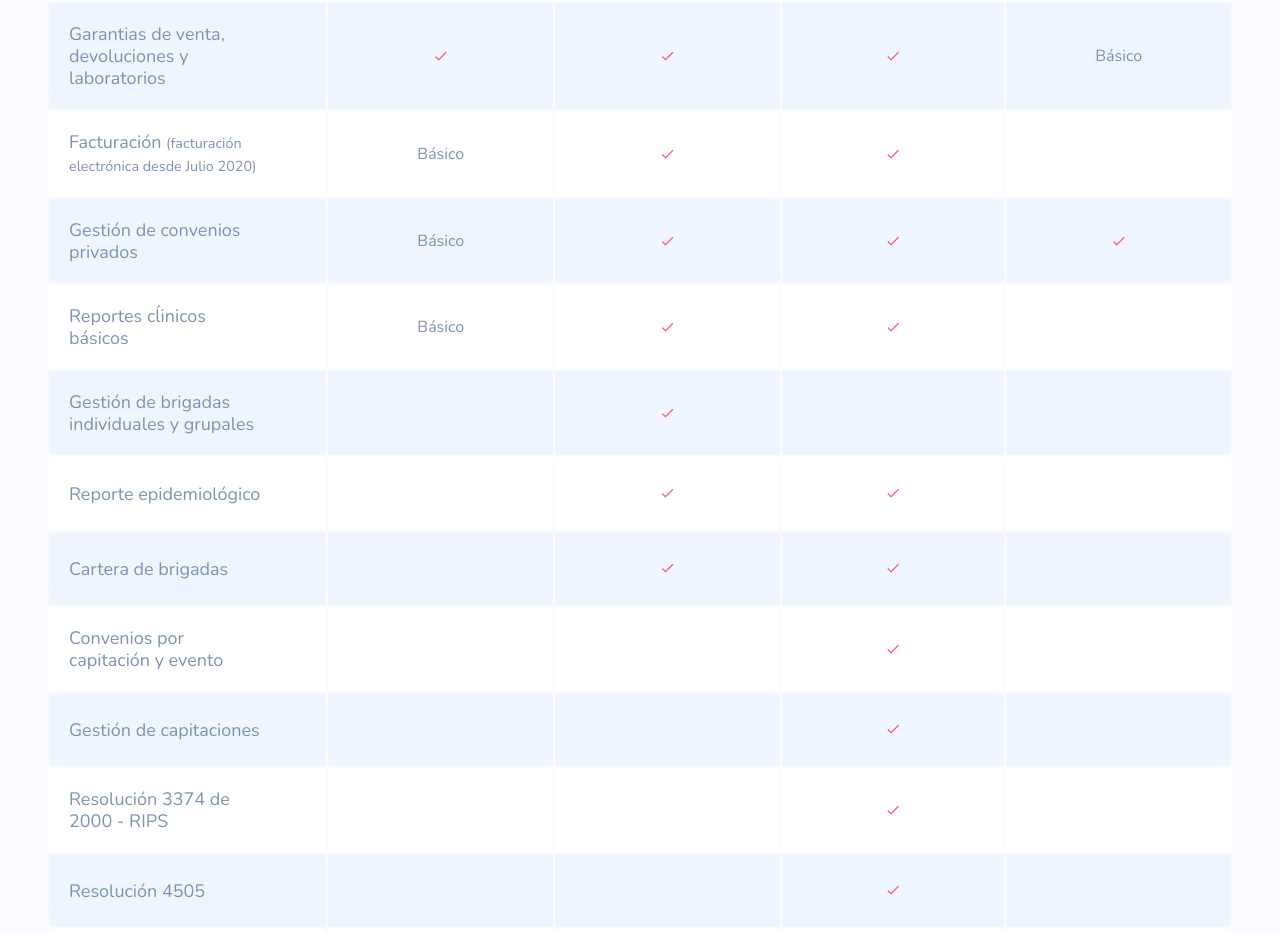
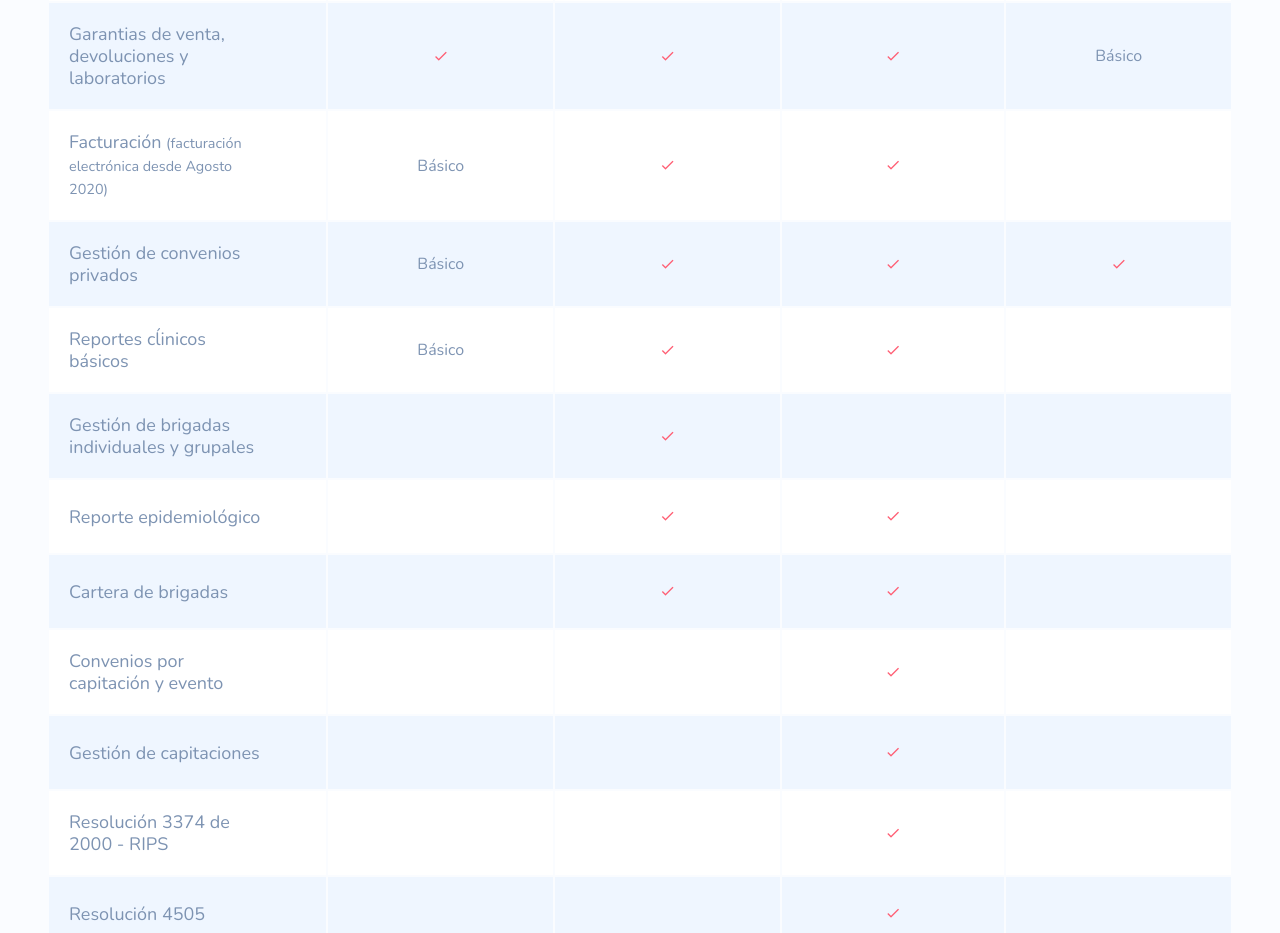
Before and after one commit to optiko/optiko.github.io, a plain HTML site: page planes/index.html in a window 1280 px wide. Shown: the part 2700-3633 px from the top of the page. Drawn offline with nearby package versions, Linux system fonts and the light colour scheme.

Commit message:
Update index.html

```diff
--- a/planes/index.html
+++ b/planes/index.html
@@ -377,7 +377,7 @@
                 </td>
               </tr>
               <tr class="site-table__row">
-                <th class="site-table__th">Facturación <small>(facturación electrónica desde Julio 2020)</small></th>
+                <th class="site-table__th">Facturación <small>(facturación electrónica desde Agosto 2020)</small></th>
                 <td class="site-table__td">
                   <p>Básico
                 </td>
```
